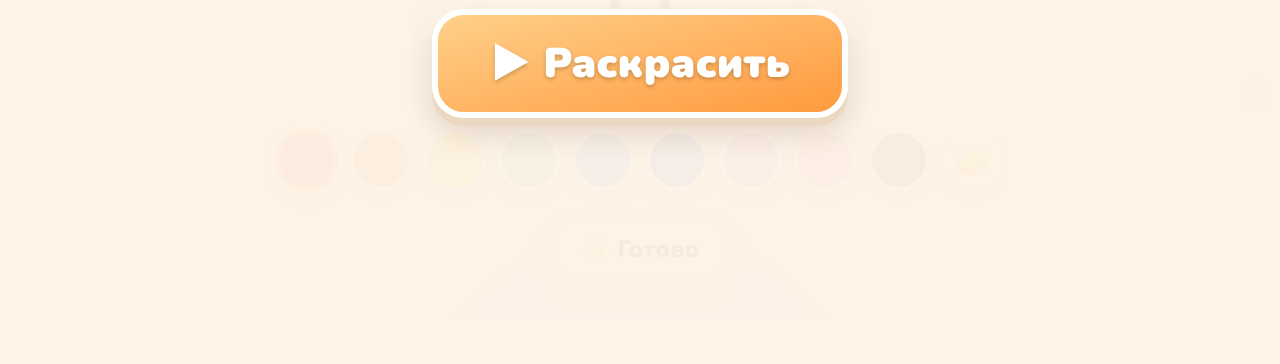
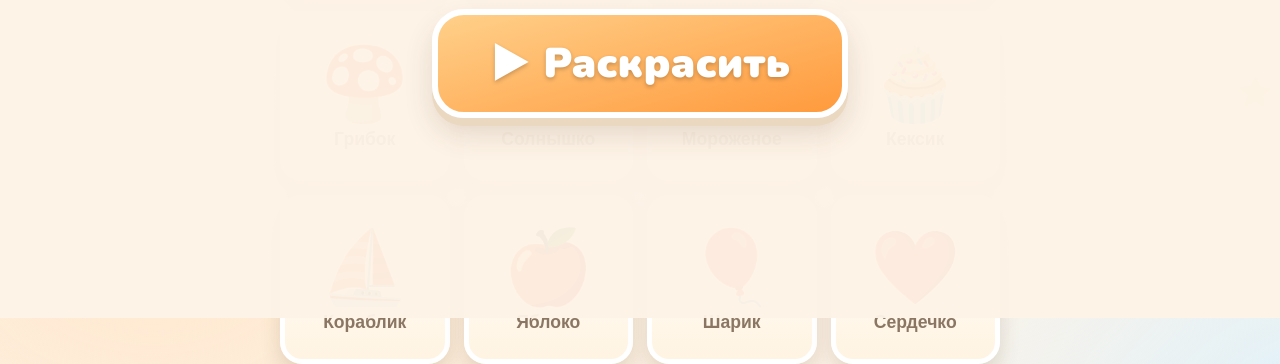
Before and after one commit to Deuteriy/yasya, a plain HTML site: page games/paint/index.html in a window 1280 px wide. Shown: the part 482-846 px from the top of the page. Before the commit the page ends 800 px from the top, so only its background shows below. Drawn offline with Linux system fonts and the light colour scheme.

Commit message:
Раскраска: экран выбора из 16 картинок с непересекающимися контурами

```diff
--- a/css/style.css
+++ b/css/style.css
@@ -36,6 +36,10 @@
   padding: 0;
   box-sizing: border-box;
   -webkit-tap-highlight-color: transparent;
+}
+
+[hidden] {
+  display: none !important;
 }
 
 body {
@@ -582,6 +586,40 @@ body {
 }
 
 /* ===== Игра «Раскраска» (холст: рисуем пальцем) ===== */
+.paint-picker {
+  display: grid;
+  grid-template-columns: repeat(4, 1fr);
+  gap: 14px;
+  width: min(94vw, 720px);
+}
+
+.thumb {
+  aspect-ratio: 1;
+  border-radius: 22px;
+  border: 5px solid #fff;
+  background: linear-gradient(180deg, #ffffff, #fff4e2);
+  box-shadow: 0 10px 20px rgba(93, 64, 28, 0.16);
+  font-size: clamp(38px, 9vmin, 74px);
+  display: flex;
+  flex-direction: column;
+  align-items: center;
+  justify-content: center;
+  gap: 2px;
+  cursor: pointer;
+  transition: transform 0.12s ease;
+}
+
+.thumb small {
+  font: inherit;
+  font-weight: 900;
+  font-size: clamp(12px, 2.2vmin, 18px);
+  color: var(--text-soft);
+}
+
+.thumb:active {
+  transform: scale(0.94);
+}
+
 .paint-wrap {
   display: flex;
   flex-direction: column;
--- a/games/paint/index.html
+++ b/games/paint/index.html
@@ -12,12 +12,13 @@
   <main class="game">
     <div class="game__top">
       <a class="game__home" href="../../index.html" aria-label="Домой">🏠</a>
-      <button class="game__speak" id="next" aria-label="Другая картинка">🖼️</button>
+      <button class="game__speak" id="back" aria-label="Картинки">🖼️</button>
     </div>
-    <h1 class="game__task">Раскрась картинку</h1>
+    <h1 class="game__task" id="title">Что раскрасим?</h1>
     <div class="game__stage">
-      <div class="paint-wrap">
-        <div class="easel" id="easel">
+      <div class="paint-picker" id="picker"></div>
+      <div class="paint-wrap" id="wrap" hidden>
+        <div class="easel">
           <canvas id="cv"></canvas>
           <div class="outline" id="outline"></div>
         </div>
@@ -28,45 +29,99 @@
   </main>
   <script src="../../js/core.js"></script>
   <script>
-    // Контурные картинки: только фигуры (заливка не нужна — красим пальцем)
+    // Контурные картинки: области соприкасаются краями, не пересекаясь,
+    // чтобы линии не создавали кашу под пальцем
     const PICTURES = [
-      // домик
-      `<rect class="fillzone" x="56" y="28" width="18" height="34" rx="2"/>
-       <polygon class="fillzone" points="100,12 178,84 22,84"/>
-       <rect class="fillzone" x="42" y="82" width="116" height="92" rx="4"/>
-       <circle class="fillzone" cx="70" cy="112" r="14"/>
-       <rect class="fillzone" x="88" y="122" width="30" height="52" rx="3"/>`,
-      // рыбка
-      `<polygon class="fillzone" points="132,100 190,62 182,138"/>
-       <polygon class="fillzone" points="88,66 104,38 120,66"/>
-       <ellipse class="fillzone" cx="88" cy="100" rx="56" ry="36"/>
-       <circle class="fillzone" cx="52" cy="92" r="9"/>`,
-      // ёлочка
-      `<rect class="fillzone" x="88" y="138" width="24" height="40" rx="3"/>
-       <polygon class="fillzone" points="100,14 56,72 144,72"/>
-       <polygon class="fillzone" points="100,44 44,108 156,108"/>
-       <polygon class="fillzone" points="100,74 28,144 172,144"/>`,
-      // цветок
-      `<rect class="fillzone" x="95" y="116" width="10" height="68" rx="5"/>
-       <ellipse class="fillzone" cx="74" cy="150" rx="24" ry="11" transform="rotate(-32 74 150)"/>
-       <circle class="fillzone" cx="100" cy="50" r="22"/>
-       <circle class="fillzone" cx="133" cy="74" r="22"/>
-       <circle class="fillzone" cx="121" cy="112" r="22"/>
-       <circle class="fillzone" cx="79" cy="112" r="22"/>
-       <circle class="fillzone" cx="67" cy="74" r="22"/>
-       <circle class="fillzone" cx="100" cy="84" r="19"/>`,
-      // машинка
-      `<path class="fillzone" d="M52 108 L74 72 H126 L148 108 Z"/>
-       <rect class="fillzone" x="18" y="106" width="164" height="38" rx="14"/>
-       <rect class="fillzone" x="82" y="78" width="36" height="26" rx="4"/>
-       <circle class="fillzone" cx="56" cy="146" r="19"/>
-       <circle class="fillzone" cx="144" cy="146" r="19"/>`,
-      // бабочка
-      `<ellipse class="fillzone" cx="62" cy="66" rx="36" ry="32"/>
-       <ellipse class="fillzone" cx="138" cy="66" rx="36" ry="32"/>
-       <ellipse class="fillzone" cx="62" cy="134" rx="36" ry="32"/>
-       <ellipse class="fillzone" cx="138" cy="134" rx="36" ry="32"/>
-       <ellipse class="fillzone" cx="100" cy="100" rx="12" ry="46"/>`,
+      { e: '🏠', name: 'Домик', svg: `
+        <polygon class="fillzone" points="100,14 182,88 18,88"/>
+        <rect class="fillzone" x="36" y="88" width="128" height="88"/>
+        <circle class="fillzone" cx="68" cy="122" r="15"/>
+        <rect class="fillzone" x="86" y="132" width="32" height="44" rx="3"/>` },
+      { e: '🎄', name: 'Ёлочка', svg: `
+        <rect class="fillzone" x="88" y="150" width="24" height="34" rx="3"/>
+        <polygon class="fillzone" points="100,18 64,62 136,62"/>
+        <polygon class="fillzone" points="100,64 46,108 154,108"/>
+        <polygon class="fillzone" points="100,110 28,148 172,148"/>` },
+      { e: '🌸', name: 'Цветочек', svg: `
+        <rect class="fillzone" x="96" y="118" width="8" height="64" rx="4"/>
+        <ellipse class="fillzone" cx="80" cy="152" rx="20" ry="10" transform="rotate(-35 80 152)"/>
+        <circle class="fillzone" cx="100" cy="50" r="19"/>
+        <circle class="fillzone" cx="134" cy="75" r="19"/>
+        <circle class="fillzone" cx="121" cy="115" r="19"/>
+        <circle class="fillzone" cx="79" cy="115" r="19"/>
+        <circle class="fillzone" cx="66" cy="75" r="19"/>
+        <circle class="fillzone" cx="100" cy="86" r="14"/>` },
+      { e: '🐟', name: 'Рыбка', svg: `
+        <polygon class="fillzone" points="138,100 190,64 184,136"/>
+        <polygon class="fillzone" points="78,66 92,40 106,66"/>
+        <ellipse class="fillzone" cx="86" cy="100" rx="52" ry="34"/>
+        <circle class="fillzone" cx="52" cy="92" r="8"/>` },
+      { e: '🦋', name: 'Бабочка', svg: `
+        <ellipse class="fillzone" cx="58" cy="70" rx="34" ry="28"/>
+        <ellipse class="fillzone" cx="142" cy="70" rx="34" ry="28"/>
+        <ellipse class="fillzone" cx="58" cy="134" rx="34" ry="28"/>
+        <ellipse class="fillzone" cx="142" cy="134" rx="34" ry="28"/>
+        <ellipse class="fillzone" cx="100" cy="100" rx="11" ry="44"/>` },
+      { e: '🚗', name: 'Машинка', svg: `
+        <path class="fillzone" d="M56 104 L76 70 H124 L144 104 Z"/>
+        <rect class="fillzone" x="20" y="104" width="160" height="34" rx="12"/>
+        <rect class="fillzone" x="82" y="76" width="36" height="24" rx="4"/>
+        <circle class="fillzone" cx="56" cy="156" r="18"/>
+        <circle class="fillzone" cx="144" cy="156" r="18"/>` },
+      { e: '🚀', name: 'Ракета', svg: `
+        <polygon class="fillzone" points="72,110 40,160 72,160"/>
+        <polygon class="fillzone" points="128,110 160,160 128,160"/>
+        <polygon class="fillzone" points="100,14 128,70 128,150 72,150 72,70"/>
+        <circle class="fillzone" cx="100" cy="92" r="16"/>
+        <polygon class="fillzone" points="84,150 116,150 100,194"/>` },
+      { e: '🌳', name: 'Дерево', svg: `
+        <rect class="fillzone" x="88" y="130" width="24" height="56" rx="4"/>
+        <circle class="fillzone" cx="100" cy="78" r="52"/>
+        <circle class="fillzone" cx="78" cy="66" r="9"/>
+        <circle class="fillzone" cx="124" cy="84" r="9"/>
+        <circle class="fillzone" cx="92" cy="100" r="8"/>` },
+      { e: '🍄', name: 'Грибок', svg: `
+        <path class="fillzone" d="M28 110 A72 60 0 0 1 172 110 Z"/>
+        <rect class="fillzone" x="76" y="112" width="48" height="62" rx="10"/>
+        <circle class="fillzone" cx="75" cy="80" r="8"/>
+        <circle class="fillzone" cx="118" cy="72" r="7"/>
+        <circle class="fillzone" cx="100" cy="95" r="6"/>` },
+      { e: '☀️', name: 'Солнышко', svg: `
+        <circle class="fillzone" cx="100" cy="100" r="38"/>
+        <polygon class="fillzone" points="140,90 168,100 140,110"/>
+        <polygon class="fillzone" points="121.2,135.4 148.1,148.1 135.4,121.2"/>
+        <polygon class="fillzone" points="90,140 100,168 110,140"/>
+        <polygon class="fillzone" points="78.8,135.4 51.9,148.1 64.6,121.2"/>
+        <polygon class="fillzone" points="60,90 32,100 60,110"/>
+        <polygon class="fillzone" points="78.8,64.6 51.9,51.9 64.6,78.8"/>
+        <polygon class="fillzone" points="110,60 100,32 90,60"/>
+        <polygon class="fillzone" points="121.2,64.6 148.1,51.9 135.4,78.8"/>` },
+      { e: '🍦', name: 'Мороженое', svg: `
+        <circle class="fillzone" cx="100" cy="70" r="40"/>
+        <polygon class="fillzone" points="60,110 140,110 100,190"/>
+        <circle class="fillzone" cx="100" cy="22" r="8"/>` },
+      { e: '🧁', name: 'Кексик', svg: `
+        <ellipse class="fillzone" cx="100" cy="38" rx="6" ry="9"/>
+        <rect class="fillzone" x="96" y="46" width="8" height="30" rx="2"/>
+        <path class="fillzone" d="M52 118 A48 42 0 0 1 148 118 Z"/>
+        <polygon class="fillzone" points="62,118 138,118 152,172 48,172"/>` },
+      { e: '⛵', name: 'Кораблик', svg: `
+        <polygon class="fillzone" points="28,138 172,138 150,170 50,170"/>
+        <rect class="fillzone" x="96" y="48" width="8" height="90"/>
+        <polygon class="fillzone" points="106,54 106,130 168,130"/>
+        <polygon class="fillzone" points="104,48 134,56 104,64"/>` },
+      { e: '🍎', name: 'Яблоко', svg: `
+        <circle class="fillzone" cx="100" cy="112" r="54"/>
+        <rect class="fillzone" x="96" y="30" width="8" height="28" rx="3"/>
+        <ellipse class="fillzone" cx="122" cy="46" rx="16" ry="9" transform="rotate(-30 122 46)"/>` },
+      { e: '🎈', name: 'Шарик', svg: `
+        <ellipse class="fillzone" cx="100" cy="82" rx="44" ry="54"/>
+        <polygon class="fillzone" points="100,136 92,148 108,148"/>
+        <line class="fillzone" x1="92" y1="148" x2="86" y2="158"/>
+        <line class="fillzone" x1="108" y1="148" x2="114" y2="158"/>
+        <rect class="fillzone" x="84" y="158" width="32" height="26" rx="6"/>` },
+      { e: '❤️', name: 'Сердечко', svg: `
+        <path class="fillzone" d="M100 178 C 34 128 20 68 58 50 C 86 37 100 58 100 74 C 100 58 114 37 142 50 C 180 68 166 128 100 178 Z"/>` },
     ];
 
     const COLORS = [
@@ -83,17 +138,42 @@
     const ctx = cv.getContext('2d');
     const outline = document.getElementById('outline');
     const palette = document.getElementById('palette');
+    const picker = document.getElementById('picker');
+    const wrap = document.getElementById('wrap');
+    const title = document.getElementById('title');
     let W = 0; // CSS-размер холста
 
-    function loadPicture() {
-      outline.innerHTML =
-        `<svg viewBox="0 0 200 200" class="paint-svg">${
-          PICTURES[Math.floor(Math.random() * PICTURES.length)]
-        }</svg>`;
-      strokes.length = 0;
-      fit();
+    // ===== Экран выбора картинки =====
+    PICTURES.forEach((p) => {
+      const b = document.createElement('button');
+      b.className = 'thumb';
+      b.innerHTML = `${p.e}<small>${p.name}</small>`;
+      b.addEventListener('click', () => {
+        playSound('pop');
+        openPicture(p);
+      });
+      picker.appendChild(b);
+    });
+
+    function showPicker() {
+      title.textContent = 'Что раскрасим?';
+      wrap.hidden = true;
+      picker.hidden = false;
     }
 
+    function openPicture(p) {
+      title.textContent = p.name;
+      outline.innerHTML = `<svg viewBox="0 0 200 200" class="paint-svg">${p.svg}</svg>`;
+      strokes.length = 0;
+      current = null;
+      picker.hidden = true;
+      wrap.hidden = false;
+      speak(`Раскрась ${p.name.toLowerCase()}`);
+      // холст мог поменять размер — подгоняем
+      requestAnimationFrame(fit);
+    }
+
+    // ===== Холст =====
     function fit() {
       const r = cv.getBoundingClientRect();
       if (!r.width) return;
@@ -199,19 +279,18 @@
 
     document.getElementById('done').addEventListener('click', () => {
       speak('Ух ты, красота!');
-      showWin({ onAgain: loadPicture });
+      showWin({ onAgain: showPicker });
     });
 
-    document.getElementById('next').addEventListener('click', () => {
+    document.getElementById('back').addEventListener('click', () => {
       playSound('pop');
-      loadPicture();
+      showPicker();
     });
 
     // поворот iPad — перерисовать сохранённые штрихи под новый размер
     window.addEventListener('resize', fit);
 
-    showStart({ emoji: '🖍️', label: '▶ Раскрасить', onStart: () => speak('Раскрась картинку пальчиком') });
-    loadPicture();
+    showStart({ emoji: '🖍️', label: '▶ Раскрасить', onStart: () => { speak('Что будем раскрашивать?'); showPicker(); } });
   </script>
 </body>
 </html>
```
